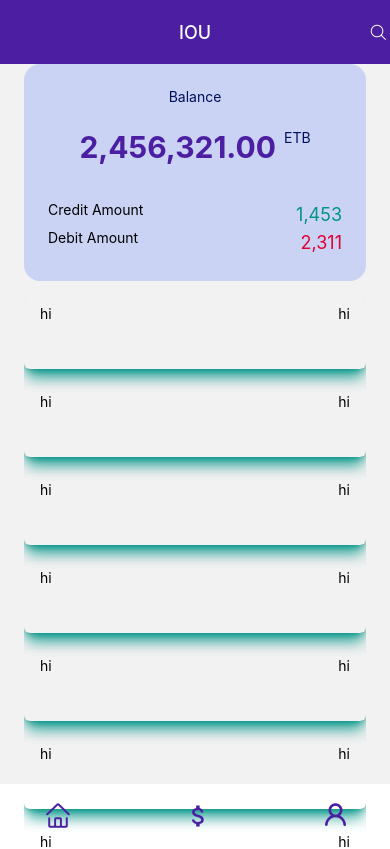
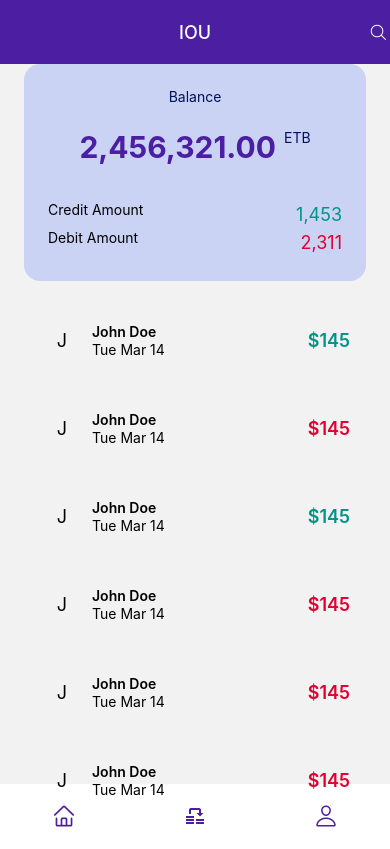
Before and after one commit to nati589/IOU, a React Native app: screen /IOU in a window 390 px wide. Shown: the top 849 px of the page. Built offline with nearby package versions, Linux system fonts and the light colour scheme.

Commit message:
Transaction card

```diff
--- a/components/BottomNav.js
+++ b/components/BottomNav.js
@@ -1,9 +1,9 @@
-import { Link, useNavigation } from "@react-navigation/native";
+import { useNavigation } from "@react-navigation/native";
 import React from "react";
-import { Text, TouchableOpacity, View } from "react-native";
+import { TouchableOpacity, View } from "react-native";
 import { AntDesign } from "@expo/vector-icons";
-import { MaterialIcons } from "@expo/vector-icons";
-import { Octicons } from "@expo/vector-icons";
+import { MaterialCommunityIcons } from '@expo/vector-icons';
+import { Ionicons } from '@expo/vector-icons';
 
 export default function BottomNav() {
   const navigation = useNavigation();
@@ -11,21 +11,18 @@ export default function BottomNav() {
     <View className="h-14 mt-1">
       <View className="flex flex-row items-center h-full justify-between mx-11">
         <View>
-          <TouchableOpacity onPress={() => navigation.navigate("IOU")} className="flex justify-center items-center">
-            <AntDesign name="home" size={28} color="#4B1EA2" />
-            {/* <Text className="color-logogreen">Home</Text> */}
+          <TouchableOpacity onPress={() => navigation.navigate("IOU")} className="flex justify-center items-center p-2">
+            <AntDesign name="home" size={24} color="#4B1EA2" />
           </TouchableOpacity>
         </View>
         <View>
-          <TouchableOpacity onPress={() => navigation.navigate("Transactions")} className="flex justify-center items-center">
-            <MaterialIcons name="attach-money" size={28} color="#4B1EA2" />
-            {/* <Text className="color-logogreen">Transactions</Text> */}
+          <TouchableOpacity onPress={() => navigation.navigate("Transactions")} className="flex justify-center items-center p-2">
+            <MaterialCommunityIcons name="transfer" size={24} color="#4B1EA2" />
           </TouchableOpacity>
         </View>
         <View>
-          <TouchableOpacity onPress={() => navigation.navigate("Profile")} className="flex items-center">
-            <Octicons name="person" size={28} color="#4B1EA2" />
-            {/* <Text className="color-logogreen">Profile</Text> */}
+          <TouchableOpacity onPress={() => navigation.navigate("Profile")} className="flex items-center p-2">
+            <Ionicons name="person-outline" size={24} color="#4B1EA2" />
           </TouchableOpacity>
         </View>
       </View>
--- a/components/TransactionCard.js
+++ b/components/TransactionCard.js
@@ -1,13 +1,33 @@
+import { useNavigation } from "@react-navigation/native";
 import React from "react";
 import { Text, TouchableOpacity, View } from "react-native";
+// import { Octicons } from "@expo/vector-icons";
 
 export default function TransactionCard() {
+  const navigation = useNavigation();
+  const priorities = [
+    "my-2 rounded-md h-18 bg-white border-l-3 border-low",
+    "my-2 rounded-md h-18 bg-white border-l-3 border-mid",
+    "my-2 rounded-md h-18 bg-white border-l-3 border-high",
+  ];
+  const type = ['text-success font-semibold text-lg', 'text-error font-semibold text-lg']
+  let x = Math.floor(Math.random() * 3);
+  let y = Math.floor(Math.random() * 2);
   return (
-    <TouchableOpacity className="flex mb-4 border-success rounded-md  px-4 py-2 shadow-lg shadow-success">
-      <View className="h-14">
-        <View className="flex-row justify-between">
-          <Text>hi</Text>
-          <Text>hi</Text>
+    <TouchableOpacity className={priorities[x]} onPress={() => navigation.navigate("ViewTransaction")}>
+      <View className="mx-4 my-2 h-14">
+        <View className="flex-row justify-between h-full items-center">
+          <View className="flex-row">
+            <View className="w-11 bg-black/5 rounded-full mr-2 justify-center items-center">
+              {/* <Octicons name="person" size={24} color="white" /> */}
+              <Text className="text-lg">J</Text>
+            </View>
+            <View>
+              <Text className="font-semibold text-md">John Doe</Text>
+              <Text className="text-sm text-black/20">Tue Mar 14</Text>
+            </View>
+          </View>
+          <Text className={type[y]}>$145</Text>
         </View>
       </View>
     </TouchableOpacity>
```
